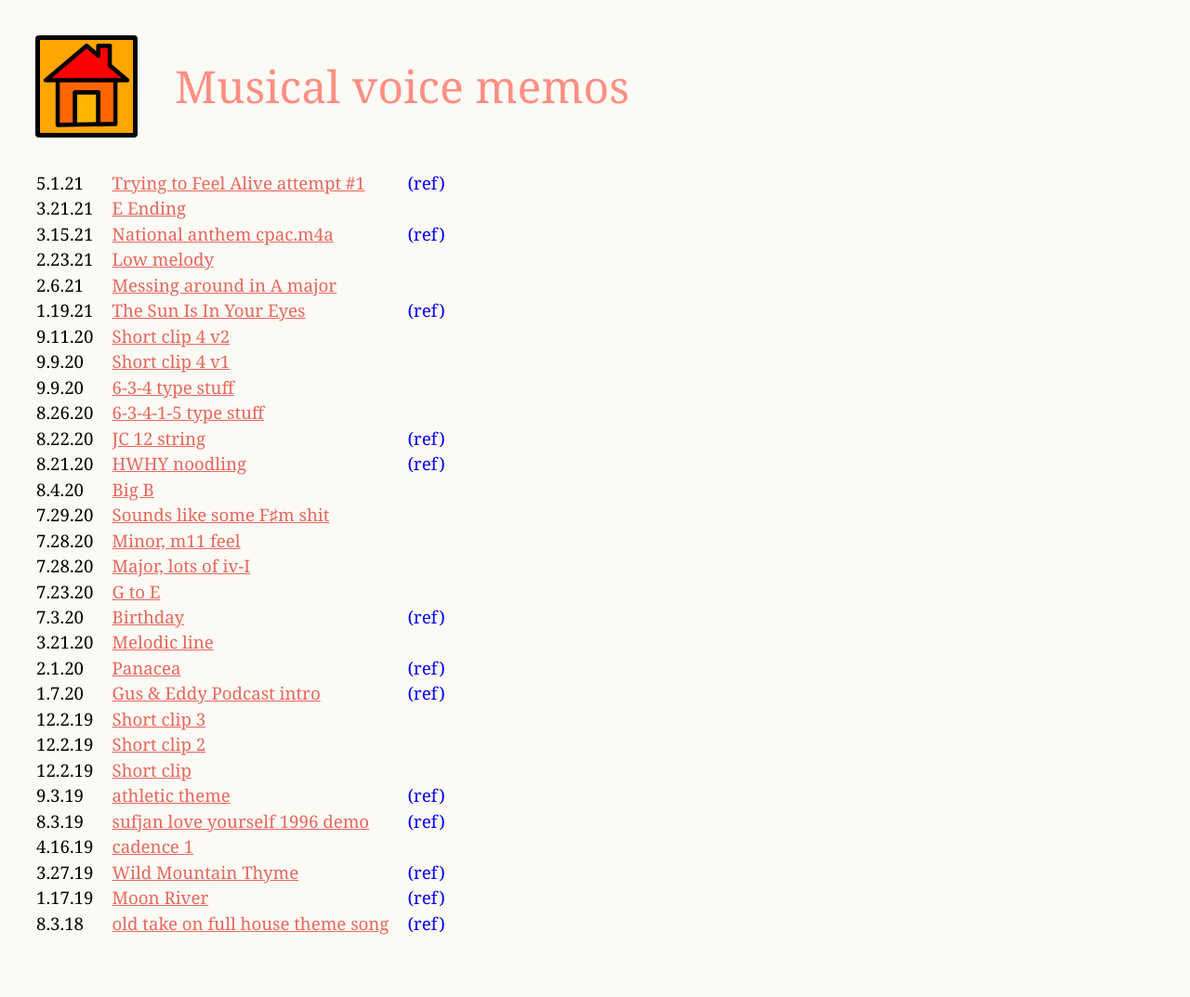
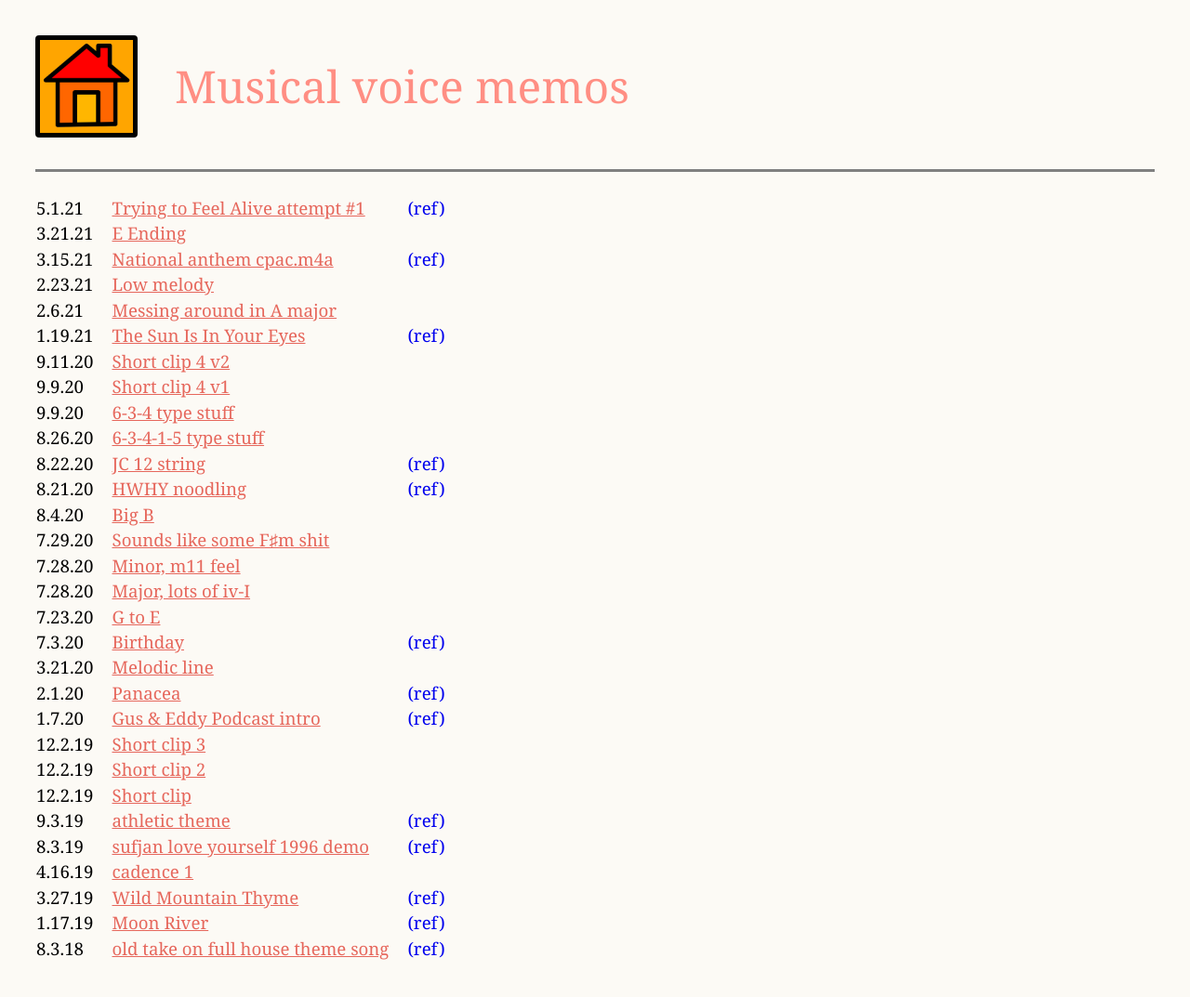
Before and after one commit to russotiro/russotiro.github.io, a Jekyll site: the page built from mvm/mvm.html, in a window 1280 px wide. Shown: the whole page at 93% size. Built offline with Jekyll 4.4.1, drawn with Linux system fonts in a browser that asks for light colours; before the commit the page ends 1046 px from its top, so only the background shows below that.

```diff
--- a/_layouts/nav.html
+++ b/_layouts/nav.html
@@ -9,4 +9,7 @@ layout: default
         <h2>{{ page.title }}</h2>
     </div>
 </div>
+<div class="{{ page.code }}">
+    <hr id="top-line">
+</div>
 {{ content }}
--- a/assets/css/styles.css
+++ b/assets/css/styles.css
@@ -52,6 +52,12 @@ h3 {
 
 .bike-title {
 	color: #5fa2ff;
+}
+
+#top-line {
+    margin: 30px 0px 24px 0px;
+    height: 3px;
+    border: none;
 }
 
 
@@ -143,6 +149,10 @@ h1 a {
 	text-decoration: none;
 }
 
+.mvm hr {
+    background-color: gray;
+}
+
 
 /* bike */
 
@@ -153,7 +163,7 @@ h1 a {
 
 .bike hr {
 	border: none;
-	height: 1px;
+	height: 3px;
 	background-color: #5fa2ff;
 }
 
@@ -166,5 +176,5 @@ h1 a {
 	width: 432px;
 	height: 500px;
 	margin: 10px;
-	border: solid 2px #5fa2ff;
+	border: solid 3px #5fa2ff;
 }
--- a/potm/potm.html
+++ b/potm/potm.html
@@ -4,7 +4,6 @@ title: Picture of the month
 code: potm
 ---
 <div class="potm">
-    <hr style="margin-top: 40px;">
     {% for entry in site.data.potm-table %}
         <h3>{{ entry.date }}</h3>
         {% if entry.date == "April 2020" %}
```
Also changed, not shown: bike/bike.html (+6 -2 lines). Lines whose indentation alone changed are shown as unchanged.
